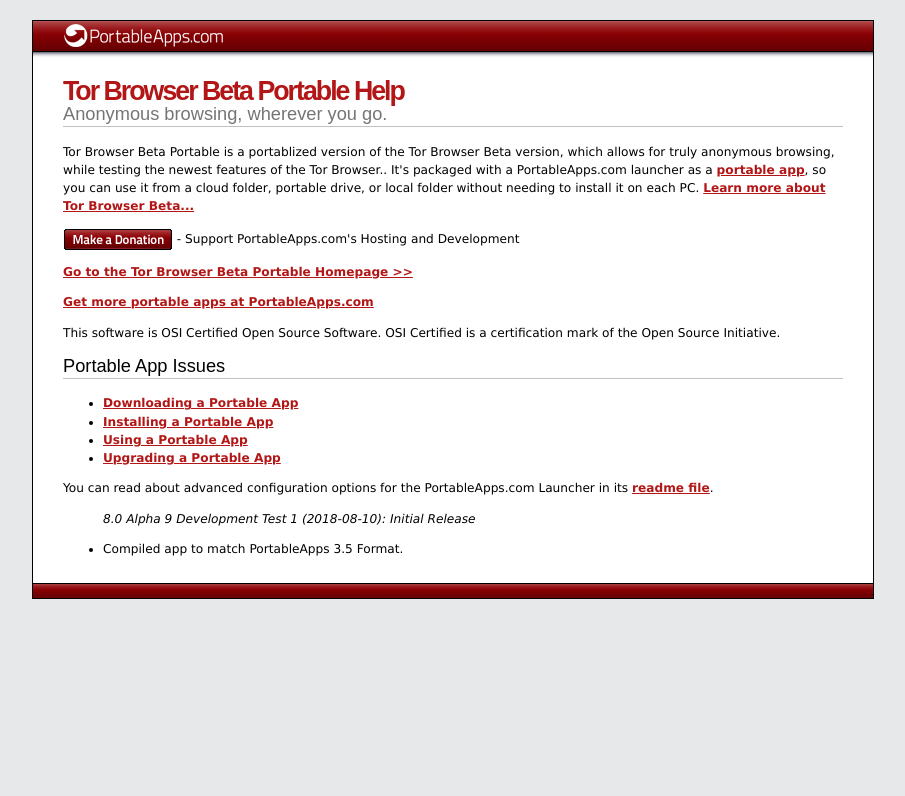
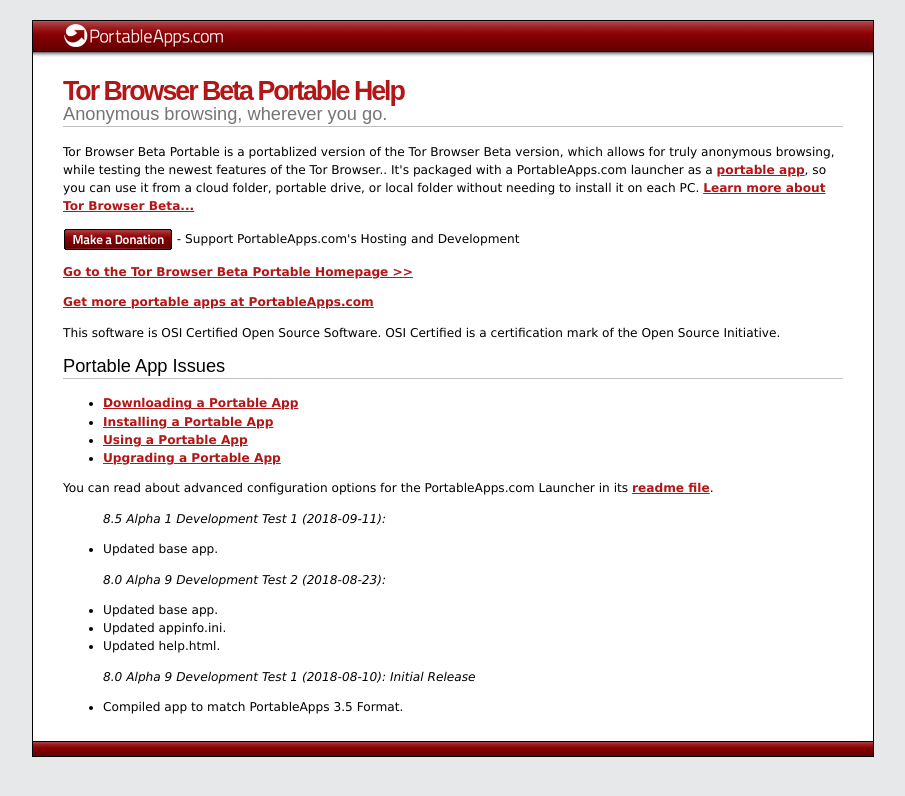
Before and after one commit to JarlPenguin/TorBrowserBetaPortable, a Jekyll site: the page docs/help.html, which Jekyll copies as it is, in a window 1280 px wide. Shown: the top 796 px of the page, without its empty margins (187-1092 px from the left). Built offline with Jekyll 4.4.1, drawn with Linux system fonts in a browser that asks for light colours.

Commit message:
update to 1.5 beta 2 website

```diff
--- a/docs/help.html
+++ b/docs/help.html
@@ -153,6 +153,14 @@
 	<li><a href="https://portableapps.com/support/portable_app#upgrading">Upgrading a Portable App</a></li>
 </ul>
 <p>You can read about advanced configuration options for the PortableApps.com Launcher in its <a href="Other/Source/Readme.txt">readme file</a>.</p>
+<ul><em>8.5 Alpha 1 Development Test 1 (2018-09-11):</em></ul>
+	<ul><li>Updated base app.</li>
+</ul>
+<ul><em>8.0 Alpha 9 Development Test 2 (2018-08-23):</em></ul>
+	<ul><li>Updated base app.</li>
+    <li>Updated appinfo.ini.</li>
+    <li>Updated help.html.</li>
+</ul>
 <ul><em>8.0 Alpha 9 Development Test 1 (2018-08-10): Initial Release</em></ul>
 	<ul><li>Compiled app to match PortableApps 3.5 Format.</li>
 </ul>
```
Also changed, not shown: docs/index.md (+1 -1 lines), docs/readme.md.
